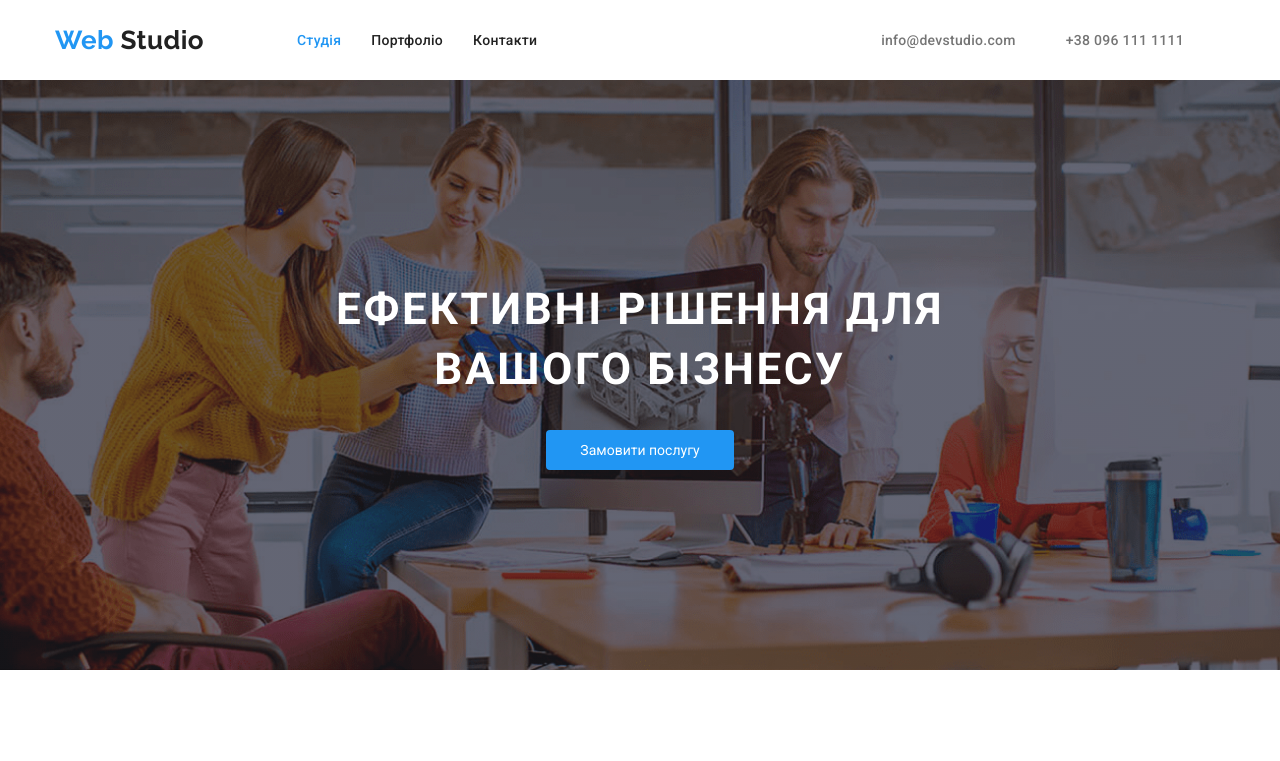
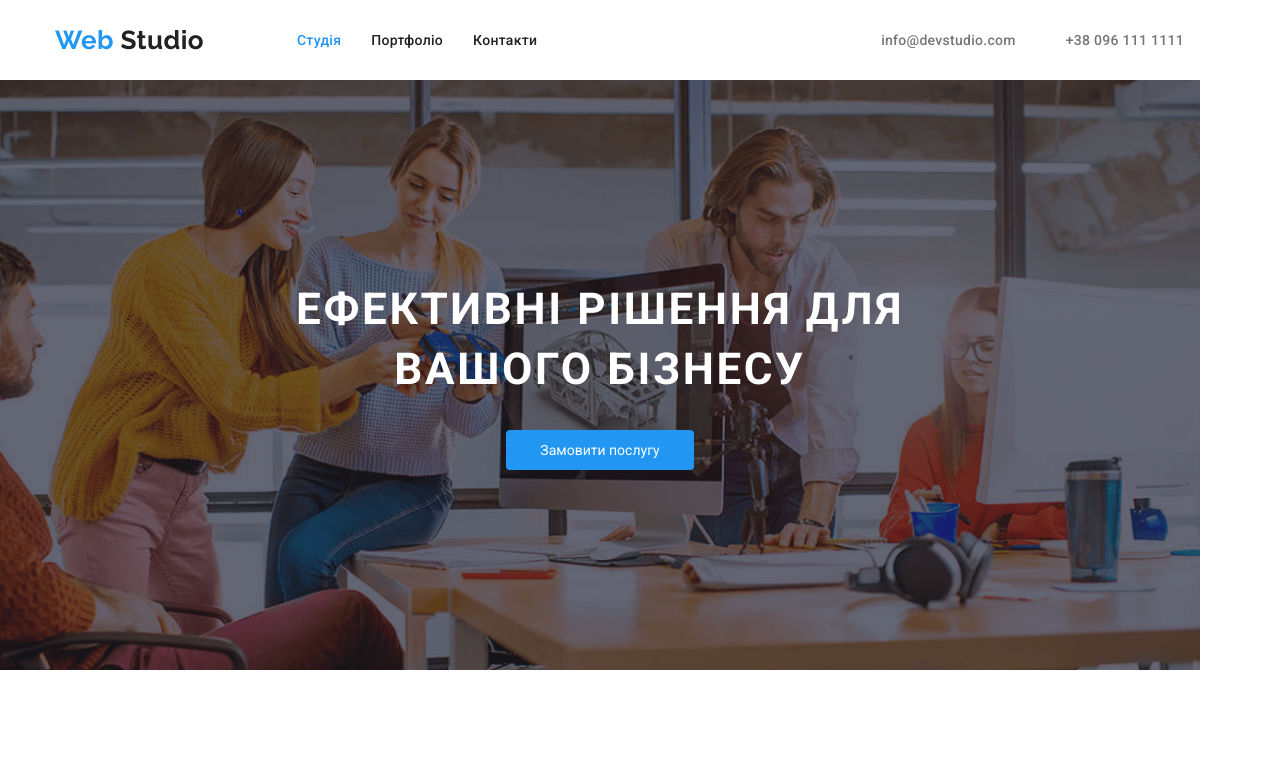
Before and after one commit to HOP3N/goit-markup-hw-04, a plain HTML site: page index.html in a window 1280 px wide. Shown: the top 761 px of the page. Drawn offline with nearby package versions, Linux system fonts and the light colour scheme.

Commit message:
dod konf Daria hz sho

```diff
--- a/css/styles.css
+++ b/css/styles.css
@@ -172,6 +172,9 @@ img {
   background-size: cover;
   background-position: center;
   background-repeat: no-repeat;
+  width: 1200px;
+  justify-content: center;
+  align-items: center;
 }
 
 .title-first {
```
